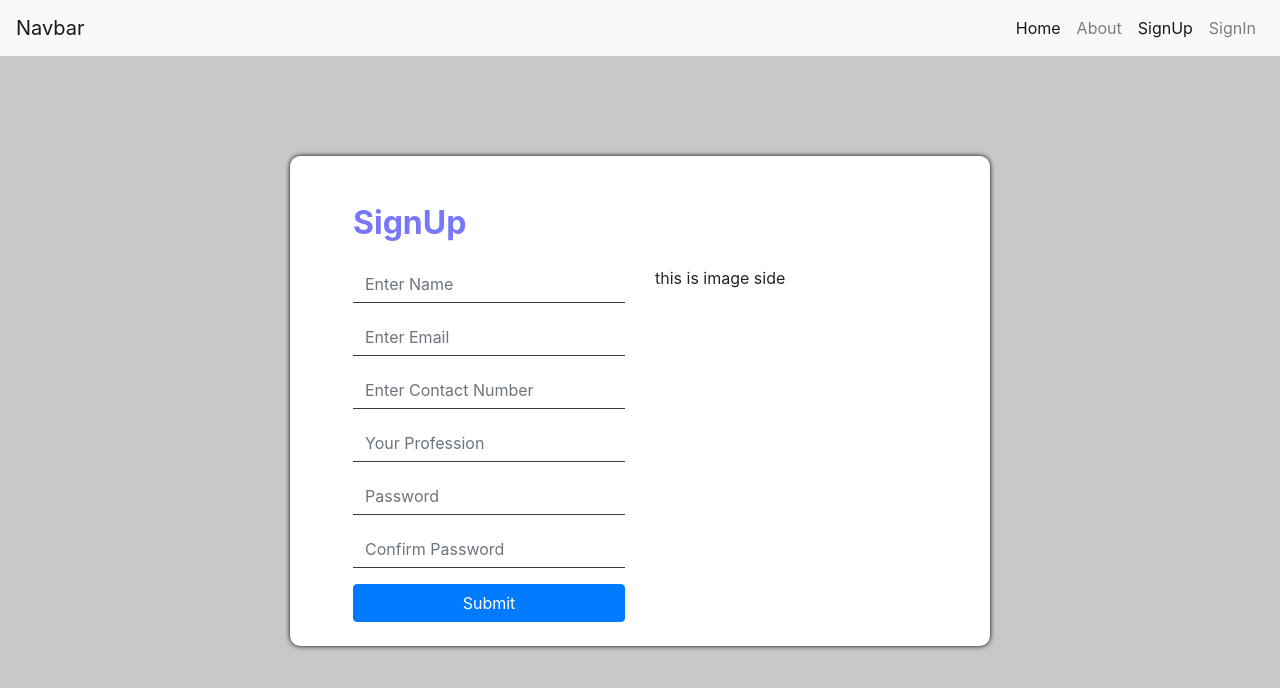
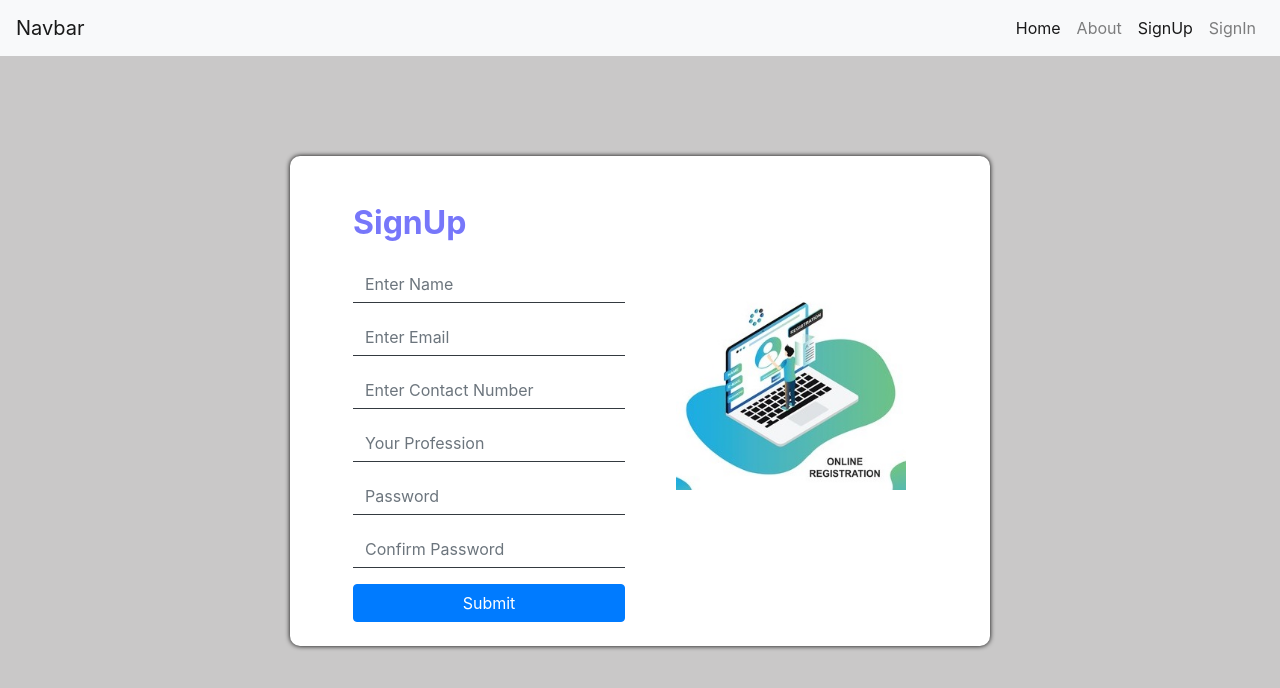
Before and after one commit to airKing05/mern-user-auth, a React (Create React App) app in the folder mern-july1/client-code/: page /sign-up in a window 1280 px wide. Shown: the top 688 px of the page. Built offline with nearby package versions, Linux system fonts and the light colour scheme.

Commit message:
signup componet completed

```diff
--- a/mern-july1/client-code/src/components/SignUp.js
+++ b/mern-july1/client-code/src/components/SignUp.js
@@ -1,8 +1,9 @@
-import React from 'react'
+import React from 'react';
+import signUpImg from '../images/signup.jpg';
 
 export default function SignUp() {
     return (
-        <div className="container cont" style={{ maxWidth: '700px', marginTop: '100px' }}>
+        <div className="container cont" style={{ maxWidth: '700px', marginTop: '100px', marginBottom: '100px' }}>
             <div className="row px-5 pt-5  pb-3">
                 <div className="col">
                     <h2 className="h2">SignUp</h2>
@@ -33,8 +34,8 @@ export default function SignUp() {
                         <button type="submit" class="btn btn-primary d-grid gap-2 col-12">Submit</button>
                     </form>
                 </div>
-                <div className="col-md-6">
-                    this is image side
+                <div className="col-md-6 d-flex justify-content-center">
+                    <img className="d-flex align-item-center  mt-4  mt-md-4 mb-5 mb-md-0" style={{maxWidth: '230px', height:'200px'}} src={signUpImg} alt="signUpImg"/>
                 </div>
             </div>
         </div>
```
Also changed, not shown: 1 other file (tests, documents, lock files or other folders).
